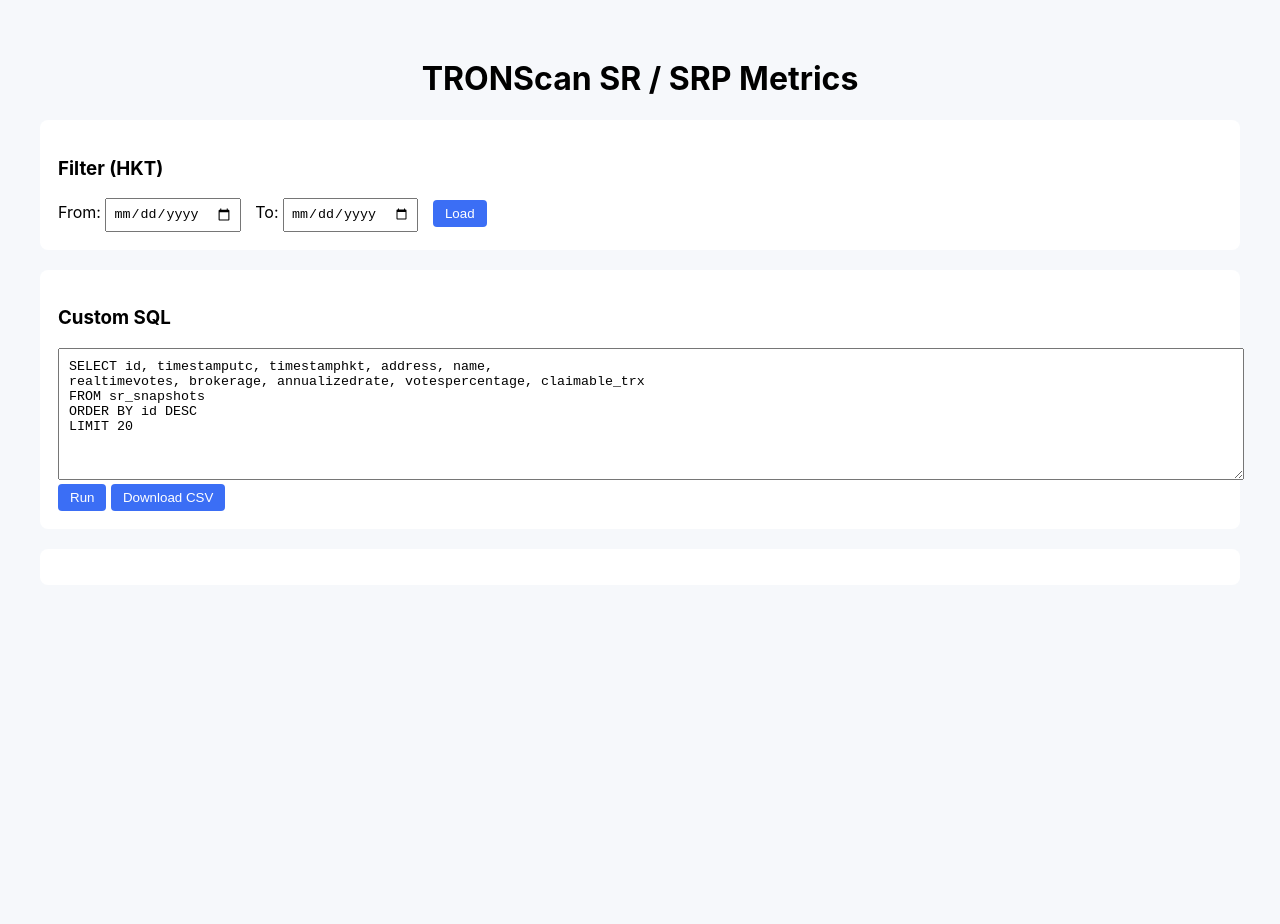
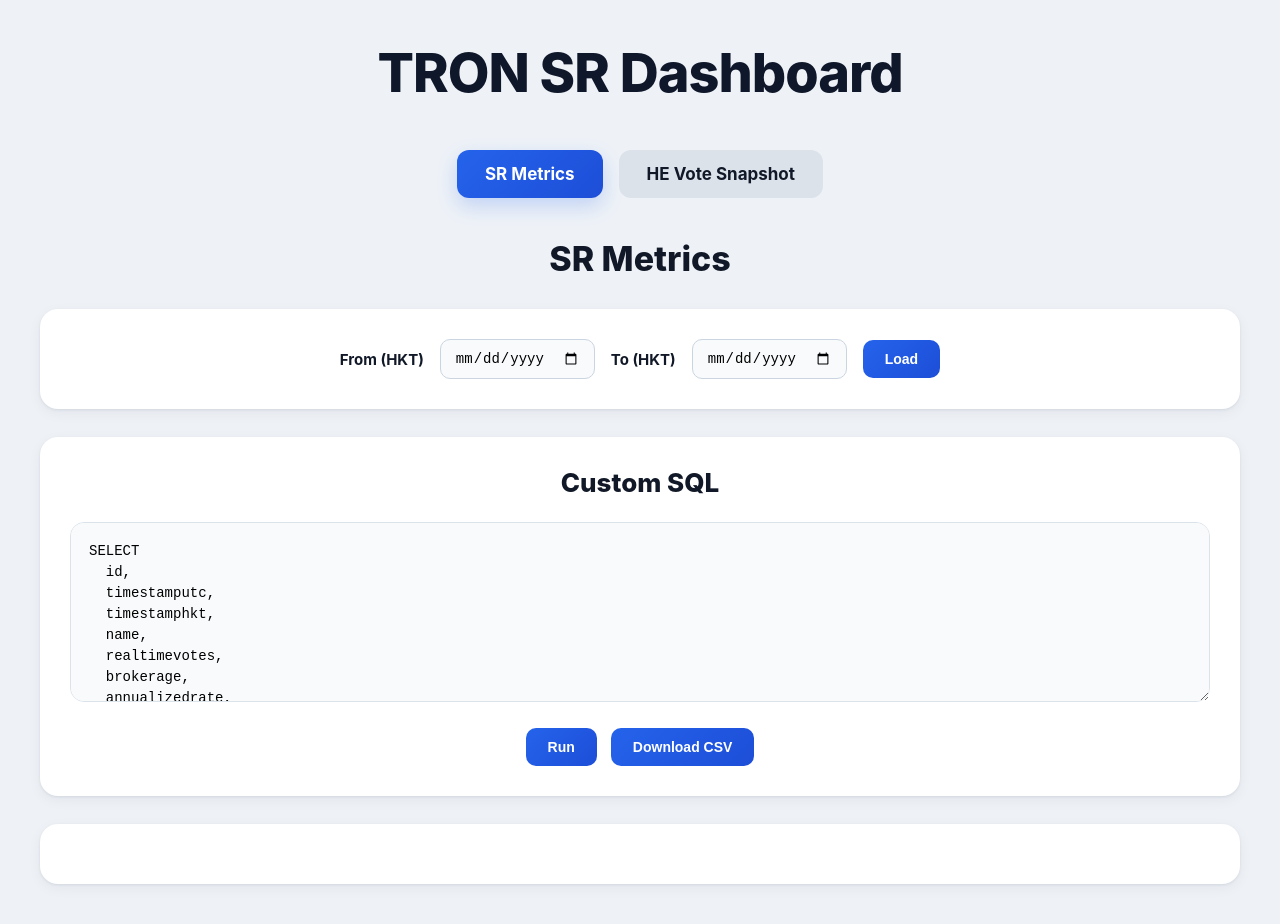
Before and after one commit to davidgao-alt/tron-balance-check, a website: page src/public/sr.html in a window 1280 px wide. Before the commit the page ends 800 px from the top, so only its background shows below. Drawn offline with Linux system fonts and the light colour scheme; no server answers.

Commit message:
improve sr dashboard ui

```diff
--- a/src/public/sr.html
+++ b/src/public/sr.html
@@ -2,71 +2,186 @@
 <html>
 <head>
 <meta charset="UTF-8">
-<title>TRONScan SR / SRP Metrics</title>
+<title>TRON SR Dashboard</title>
 
 <style>
-body {
-  font-family: -apple-system;
-  background: #f6f8fb;
-  padding: 30px;
+
+* {
+  box-sizing: border-box;
 }
 
-h1 {
-  text-align: center;
+body {
+  font-family: -apple-system, BlinkMacSystemFont, sans-serif;
+  background: #eef2f7;
+  margin: 0;
+  padding: 40px;
+  color: #111827;
 }
 
 .container {
-  max-width: 1200px;
+  max-width: 1500px;
   margin: auto;
+}
+
+.main-title {
+  text-align: center;
+  font-size: 54px;
+  font-weight: 800;
+  margin-bottom: 45px;
+  color: #0f172a;
+  letter-spacing: -1px;
+}
+
+.tabs {
+  display: flex;
+  justify-content: center;
+  gap: 16px;
+  margin-bottom: 40px;
+}
+
+.tab {
+  padding: 14px 28px;
+  border-radius: 12px;
+  background: #dbe2ea;
+  cursor: pointer;
+  font-weight: 700;
+  font-size: 17px;
+  transition: all 0.2s ease;
+  user-select: none;
+}
+
+.tab:hover {
+  transform: translateY(-1px);
+}
+
+.tab.active {
+  background: linear-gradient(135deg, #2563eb, #1d4ed8);
+  color: white;
+  box-shadow: 0 8px 20px rgba(37, 99, 235, 0.22);
+}
+
+.section-title {
+  text-align: center;
+  font-size: 34px;
+  font-weight: 800;
+  margin-bottom: 30px;
+  color: #111827;
 }
 
 .card {
   background: white;
-  padding: 18px;
-  margin-bottom: 20px;
-  border-radius: 8px;
+  border-radius: 18px;
+  padding: 30px;
+  margin-bottom: 28px;
+  box-shadow:
+    0 4px 14px rgba(15, 23, 42, 0.05),
+    0 1px 3px rgba(15, 23, 42, 0.08);
 }
 
-input {
-  padding: 6px;
-  margin-right: 10px;
+.filter-row {
+  display: flex;
+  justify-content: center;
+  align-items: center;
+  gap: 16px;
+  flex-wrap: wrap;
 }
 
-button {
-  padding: 6px 12px;
-  background: #3b6ef5;
-  color: white;
-  border: none;
-  border-radius: 4px;
-  cursor: pointer;
+label {
+  font-weight: 700;
+  font-size: 15px;
+}
+
+input[type="date"] {
+  padding: 10px 14px;
+  border: 1px solid #cbd5e1;
+  border-radius: 10px;
+  background: #f8fafc;
+  font-size: 14px;
+}
+
+.sql-title {
+  text-align: center;
+  font-size: 26px;
+  font-weight: 800;
+  margin-bottom: 24px;
 }
 
 textarea {
   width: 100%;
-  height: 110px;
+  min-height: 180px;
+  border-radius: 14px;
+  border: 1px solid #dbe2ea;
+  padding: 18px;
   font-family: monospace;
-  padding: 10px;
+  font-size: 14px;
+  line-height: 1.5;
+  background: #f8fafc;
+  resize: vertical;
+  margin-bottom: 22px;
+}
+
+.button-row {
+  display: flex;
+  justify-content: center;
+  gap: 14px;
+  flex-wrap: wrap;
+}
+
+button {
+  background: linear-gradient(135deg, #2563eb, #1d4ed8);
+  color: white;
+  border: none;
+  border-radius: 10px;
+  padding: 11px 22px;
+  cursor: pointer;
+  font-weight: 700;
+  font-size: 14px;
+  transition: 0.18s ease;
+}
+
+button:hover {
+  transform: translateY(-1px);
+  opacity: 0.96;
 }
 
 .table-wrap {
   overflow-x: auto;
+  border-radius: 14px;
 }
 
 table {
+  width: 100%;
   border-collapse: collapse;
   font-size: 13px;
-  min-width: 900px;
+  background: white;
 }
 
-th, td {
-  padding: 8px;
-  border-bottom: 1px solid #eee;
+th {
+  background: #f1f5f9;
+  text-align: left;
+  padding: 14px 12px;
+  border-bottom: 1px solid #e2e8f0;
+  font-size: 13px;
+  font-weight: 800;
+  color: #334155;
+  position: sticky;
+  top: 0;
+}
+
+td {
+  padding: 13px 12px;
+  border-bottom: 1px solid #f1f5f9;
   white-space: nowrap;
 }
 
-th {
-  background: #fafafa;
+tr:hover td {
+  background: #f8fbff;
 }
+
+.hidden {
+  display: none;
+}
+
 </style>
 </head>
 
@@ -74,131 +189,378 @@
 
 <div class="container">
 
-<h1>TRONScan SR / SRP Metrics</h1>
+<div class="main-title">
+TRON SR Dashboard
+</div>
 
-<!-- ✅ FILTER 保留 -->
-<div class="card">
-<h3>Filter (HKT)</h3>
+<div class="tabs">
 
-From:
-<input type="date" id="from">
+  <div class="tab active" onclick="switchTab('sr')">
+    SR Metrics
+  </div>
 
-To:
-<input type="date" id="to">
+  <div class="tab" onclick="switchTab('he')">
+    HE Vote Snapshot
+  </div>
 
-<button onclick="load()">Load</button>
+</div>
+
+<!-- ===================================================== -->
+<!-- SR TAB -->
+<!-- ===================================================== -->
+
+<div id="sr-tab">
+
+<div class="section-title">
+SR Metrics
 </div>
 
 <div class="card">
-<h3>Custom SQL</h3>
 
-<textarea id="sql">
-SELECT id, timestamputc, timestamphkt, address, name,
-realtimevotes, brokerage, annualizedrate, votespercentage, claimable_trx
+<div class="filter-row">
+
+<label>From (HKT)</label>
+<input type="date" id="sr-from">
+
+<label>To (HKT)</label>
+<input type="date" id="sr-to">
+
+<button onclick="loadSR()">
+Load
+</button>
+
+</div>
+
+</div>
+
+<div class="card">
+
+<div class="sql-title">
+Custom SQL
+</div>
+
+<textarea id="sr-sql">
+SELECT
+  id,
+  timestamputc,
+  timestamphkt,
+  name,
+  realtimevotes,
+  brokerage,
+  annualizedrate,
+  votespercentage,
+  claimable_trx
 FROM sr_snapshots
 ORDER BY id DESC
 LIMIT 20
 </textarea>
 
-<button onclick="run()">Run</button>
-<button onclick="download()">Download CSV</button>
+<div class="button-row">
+
+<button onclick="runSR()">
+Run
+</button>
+
+<button onclick="downloadSR()">
+Download CSV
+</button>
+
+</div>
+
 </div>
 
 <div class="card">
 <div class="table-wrap">
-<table id="table"></table>
+<table id="sr-table"></table>
 </div>
+</div>
+
+</div>
+
+<!-- ===================================================== -->
+<!-- HE TAB -->
+<!-- ===================================================== -->
+
+<div id="he-tab" class="hidden">
+
+<div class="section-title">
+HE Vote Snapshot
+</div>
+
+<div class="card">
+
+<div class="filter-row">
+
+<label>From (UTC)</label>
+<input type="date" id="he-from">
+
+<label>To (UTC)</label>
+<input type="date" id="he-to">
+
+<button onclick="loadHE()">
+Load
+</button>
+
+</div>
+
+</div>
+
+<div class="card">
+
+<div class="sql-title">
+Custom SQL
+</div>
+
+<textarea id="he-sql">
+SELECT
+  id,
+  snapshot_time_utc,
+  candidate_name,
+  candidate_ranking,
+  he_votes,
+  candidate_total_votes,
+  pct
+FROM he_vote_snapshots
+ORDER BY id DESC
+LIMIT 26
+</textarea>
+
+<div class="button-row">
+
+<button onclick="runHE()">
+Run
+</button>
+
+<button onclick="downloadHE()">
+Download CSV
+</button>
+
+</div>
+
+</div>
+
+<div class="card">
+<div class="table-wrap">
+<table id="he-table"></table>
+</div>
+</div>
+
 </div>
 
 </div>
 
 <script>
 
-function formatField(name) {
-  const map = {
-    timestamputc: "timestampUTC",
-    timestamphkt: "timestampHKT",
-    realtimevotes: "realTimeVotes",
-    brokerage: "brokerage",
-    annualizedrate: "annualizedRate",
-    votespercentage: "votesPercentage",
-    claimable_trx: "claimableTrx",
-    address: "address",
-    name: "name",
-    id: "id"
-  };
+function switchTab(tab) {
 
-  return map[name] || name;
+  document
+    .getElementById("sr-tab")
+    .classList.add("hidden");
+
+  document
+    .getElementById("he-tab")
+    .classList.add("hidden");
+
+  document
+    .querySelectorAll(".tab")
+    .forEach(t => t.classList.remove("active"));
+
+  if (tab === "sr") {
+
+    document
+      .getElementById("sr-tab")
+      .classList.remove("hidden");
+
+    document
+      .querySelectorAll(".tab")[0]
+      .classList.add("active");
+
+  } else {
+
+    document
+      .getElementById("he-tab")
+      .classList.remove("hidden");
+
+    document
+      .querySelectorAll(".tab")[1]
+      .classList.add("active");
+  }
 }
 
-async function run() {
-  const sql = document.getElementById("sql").value;
+async function query(sql) {
 
   const res = await fetch("/api/sql", {
     method: "POST",
-    headers: {"Content-Type": "application/json"},
+    headers: {
+      "Content-Type": "application/json"
+    },
     body: JSON.stringify({ sql })
   });
 
-  const data = await res.json();
-  render(data);
+  return await res.json();
 }
 
-function render(data) {
-  const table = document.getElementById("table");
+function render(tableId, data) {
+
+  const table =
+    document.getElementById(tableId);
 
   let html = "<tr>";
 
   data.fields.forEach(f => {
-    html += `<th>${formatField(f)}</th>`;
+    html += `<th>${f}</th>`;
   });
 
   html += "</tr>";
 
   data.rows.forEach(r => {
+
     html += "<tr>";
+
     data.fields.forEach(f => {
+
       html += `<td>${r[f] ?? ""}</td>`;
+
     });
+
     html += "</tr>";
   });
 
   table.innerHTML = html;
 }
 
-function download() {
-  const sql = encodeURIComponent(document.getElementById("sql").value);
-  window.location = "/api/sql-csv?sql=" + sql;
+async function runSR() {
+
+  const sql =
+    document.getElementById("sr-sql").value;
+
+  const data =
+    await query(sql);
+
+  render("sr-table", data);
 }
 
-function load() {
-  const from = document.getElementById("from").value;
-  const to = document.getElementById("to").value;
+async function runHE() {
+
+  const sql =
+    document.getElementById("he-sql").value;
+
+  const data =
+    await query(sql);
+
+  render("he-table", data);
+}
+
+function downloadSR() {
+
+  const sql = encodeURIComponent(
+    document.getElementById("sr-sql").value
+  );
+
+  window.location =
+    "/api/sql-csv?sql=" + sql;
+}
+
+function downloadHE() {
+
+  const sql = encodeURIComponent(
+    document.getElementById("he-sql").value
+  );
+
+  window.location =
+    "/api/sql-csv?sql=" + sql;
+}
+
+function loadSR() {
+
+  const from =
+    document.getElementById("sr-from").value;
+
+  const to =
+    document.getElementById("sr-to").value;
 
   let sql = `
-SELECT id, timestamputc, timestamphkt, address, name,
-realtimevotes, brokerage, annualizedrate, votespercentage, claimable_trx
+SELECT
+  id,
+  timestamputc,
+  timestamphkt,
+  name,
+  realtimevotes,
+  brokerage,
+  annualizedrate,
+  votespercentage,
+  claimable_trx
 FROM sr_snapshots
 WHERE 1=1
 `;
 
   if (from) {
-    sql += ` AND timestamphkt >= '${from} 00:00:00'`;
+    sql += `
+AND timestamphkt >= '${from} 00:00:00'
+`;
   }
 
   if (to) {
-    sql += ` AND timestamphkt <= '${to} 23:59:59'`;
+    sql += `
+AND timestamphkt <= '${to} 23:59:59'
+`;
   }
 
-  sql += " ORDER BY id DESC LIMIT 20";
+  sql += `
+ORDER BY id DESC
+LIMIT 20
+`;
 
-  document.getElementById("sql").value = sql;
+  document.getElementById("sr-sql").value = sql;
 
-  run();
+  runSR();
 }
 
-// 初始加载
-run();
+function loadHE() {
+
+  const from =
+    document.getElementById("he-from").value;
+
+  const to =
+    document.getElementById("he-to").value;
+
+  let sql = `
+SELECT
+  id,
+  snapshot_time_utc,
+  candidate_name,
+  candidate_ranking,
+  he_votes,
+  candidate_total_votes,
+  pct
+FROM he_vote_snapshots
+WHERE 1=1
+`;
+
+  if (from) {
+    sql += `
+AND snapshot_time_utc >= '${from} 00:00:00'
+`;
+  }
+
+  if (to) {
+    sql += `
+AND snapshot_time_utc <= '${to} 23:59:59'
+`;
+  }
+
+  sql += `
+ORDER BY id DESC
+LIMIT 26
+`;
+
+  document.getElementById("he-sql").value = sql;
+
+  runHE();
+}
+
+runSR();
+runHE();
 
 </script>
 
```
